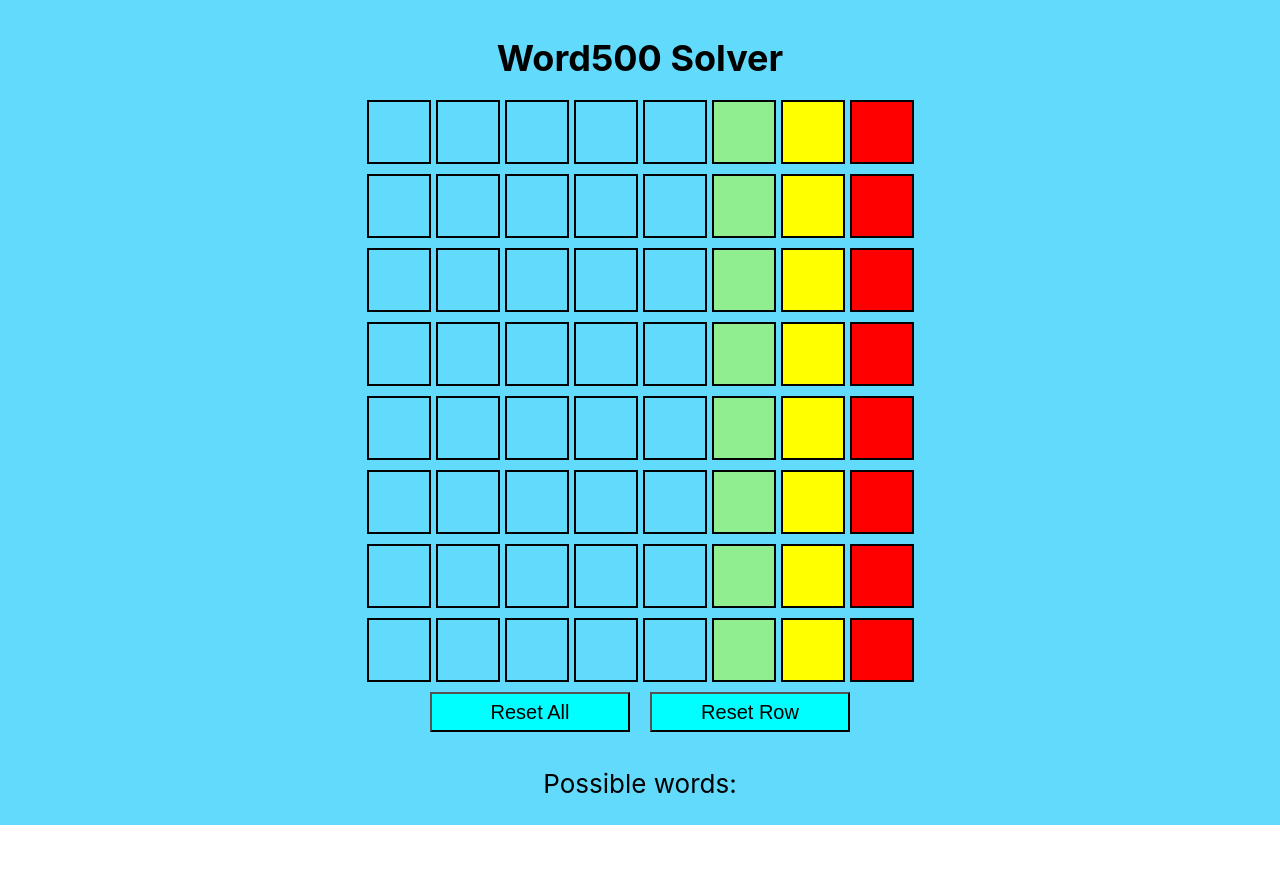
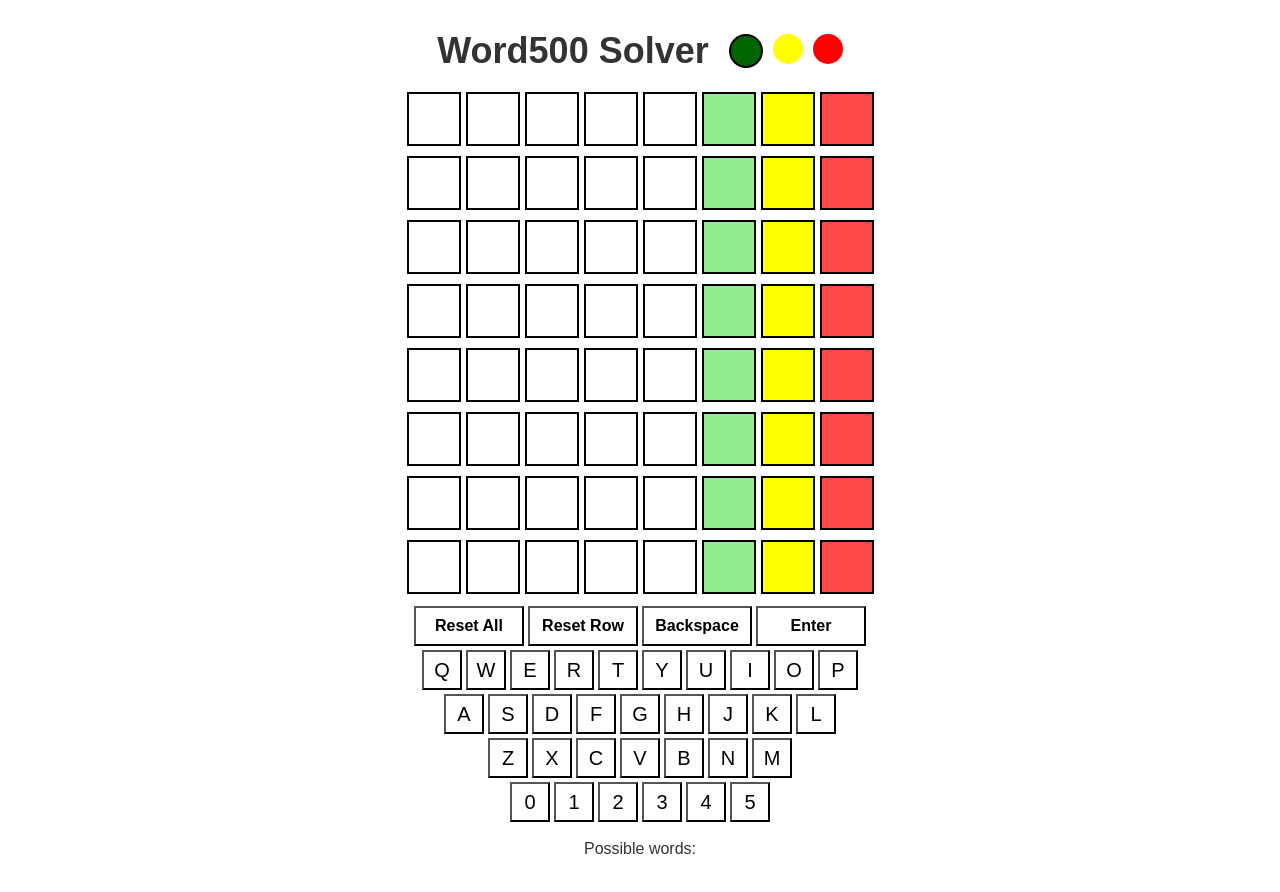
Before and after one commit to choobrendan/word500-solver, a React (Create React App) app: page / in a window 1280 px wide. Before the commit the page ends 825 px from the top, so only its background shows below. Built offline with nearby package versions, Linux system fonts and the light colour scheme.

Commit message:
A lot of stuff

```diff
--- a/src/Answers.jsx
+++ b/src/Answers.jsx
@@ -1,5 +1,5 @@
 import React, { useState, useEffect } from 'react';
-import words from './words.txt';
+
 
 const compareWords = (actualWord, guessedWord) => {
     let green = 0;
@@ -34,20 +34,12 @@ const compareWords = (actualWord, guessedWord) => {
     return { green, yellow, red };
 };
 
-const Answers = ({ guess }) => {
-    const [inputs, setInputs] = useState([]);
+const Answers = ({ guess, inputs }) => {
+
     const [possibleWords, setPossibleWords] = useState([]);
 
-    useEffect(() => {
-        fetch(words)
-            .then((r) => r.text())
-            .then(text => {
-                const wordList = text.split("\n");
-                setInputs(wordList);
-            })
-            .catch(error => console.error('Error fetching words:', error));
-    }, []); // Run only once when the component mounts
-
+    inputs=inputs.map(x => x.toLowerCase())
+    console.log(inputs)
     const guesses = guess.map(item => {
         const mergedLetters = item.slice(0, 5).join('').toLowerCase();
         const numbers = item.slice(5); // Get the remaining numbers (g, y, r)
--- a/src/App.css
+++ b/src/App.css
@@ -1,37 +1,46 @@
+/* App.css */
 .App {
   text-align: center;
+  padding: 20px;
 }
 
-.App-logo {
-  height: 40vmin;
-  pointer-events: none;
+.difficulty-selector {
+  display: flex;
+  justify-content: center;
+  gap: 10px;
+  margin-bottom: 20px;
 }
 
-@media (prefers-reduced-motion: no-preference) {
-  .App-logo {
-    animation: App-logo-spin infinite 20s linear;
-  }
+.circle {
+  width: 40px;
+  height: 40px;
+  border-radius: 50%;
+  cursor: pointer;
+  transition: background-color 0.3s ease;
 }
 
-.App-header {
-  background-color: #61dafb;
-  min-height: 100vh;
-  display: flex;
-  flex-direction: column;
-  align-items: center;
-  font-size: calc(10px + 2vmin);
-  color: black;
+.green {
+  background-color: #28a745;
 }
 
-.App-link {
-  color: #61dafb;
+.yellow {
+  background-color: #ffc107;
 }
 
-@keyframes App-logo-spin {
-  from {
-    transform: rotate(0deg);
-  }
-  to {
-    transform: rotate(360deg);
-  }
+.red {
+  background-color: #dc3545;
 }
+
+.active {
+  filter: brightness(1.2); /* Darken the active circle */
+}
+
+/* Optional: Styling for other parts of the app */
+p {
+  font-family: 'Arial', sans-serif;
+  color: #333;
+}
+
+.Board {
+  margin-top: 20px;
+}
--- a/src/App.jsx
+++ b/src/App.jsx
@@ -1,12 +1,54 @@
-import React, { useState } from 'react';
+import React, { useState, useEffect } from 'react';
 import './App.css';
-import Board from "./Board"
-
+import Board from "./Board";
+import words from './words.txt';
 
 function App() {
+  const [inputs, setInputs] = useState([]); // Original word list
+  const [filteredInputs, setFilteredInputs] = useState([]); // Filtered word list based on difficulty
+  const [guess, setGuess] = useState('');
+  const [difficulty, setDifficulty] = useState('green'); // Default difficulty
 
-  const [guess, setGuess] = useState('');
+  // Fetch the word list on component mount
+  useEffect(() => {
+    fetch(words)
+      .then((r) => r.text())
+      .then(text => {
+        const wordList = text.split("\n").map(word => word.trim().toUpperCase());
+        setInputs(wordList);
+        filterWords(wordList, difficulty); // Apply initial filter
+      })
+      .catch(error => console.error('Error fetching words:', error));
+  }, []);
 
+  // Filter words based on difficulty
+  const filterWords = (wordList, difficulty) => {
+    let filteredList = [...wordList];
+
+    if (difficulty === 'green') {
+      filteredList = wordList.filter(word => {
+        const hasRepeatingLetters = /(.).*\1/.test(word);
+        const hasRestrictedLetters = /[JXQZ]/.test(word);
+        return !hasRepeatingLetters && !hasRestrictedLetters;
+      });
+    } else if (difficulty === 'yellow') {
+      // Filter words with repeating letters only
+      filteredList = wordList.filter(word => !/(.).*\1/.test(word));
+    } else if (difficulty === 'red') {
+      // Use the original word list
+      filteredList = wordList;
+    }
+
+    setFilteredInputs(filteredList);
+  };
+
+  // Handle difficulty selection
+  const handleDifficultyChange = (selectedDifficulty) => {
+    setDifficulty(selectedDifficulty);
+    filterWords(inputs, selectedDifficulty); // Re-filter words
+  };
+
+  // Handle keyboard input
   const handleKeyDown = (event) => {
     if (event.key === 'Backspace') {
       setGuess(guess.slice(0, -1));
@@ -14,15 +56,55 @@ function App() {
       setGuess(guess + event.key.toUpperCase());
     }
   };
-
   return (
     <div className="App" tabIndex={0} onKeyDown={handleKeyDown}>
-      <header className="App-header">
-        <p style={{
-          fontSize: '36px', fontWeight: "bold", marginBottom: "10px"
-        }} >Word500 Solver</p>
-        <Board guess={guess} setGuess={setGuess} />
-      </header>
+      <div style={{display:"flex",justifyContent:"center",alignItems:"center"}}>
+      <p style={{ fontSize: '36px', fontWeight: "bold", marginBottom:"10px",marginTop:"10px" }}>Word500 Solver</p>
+
+      {/* Difficulty Selector */}
+      <div style={{ display: 'flex', justifyContent: 'center', gap: '10px', marginLeft: '20px' }}>
+        <div
+          style={{
+            width: '30px',
+            height: '30px',
+            borderRadius: '50%',
+            backgroundColor: difficulty === 'green' ? 'darkgreen' : 'green',
+            cursor: 'pointer',
+            border: difficulty === 'green' ? '2px solid black' : 'none',
+          }}
+          onClick={() => handleDifficultyChange('green')}
+          title="Green: No repeating letters, no J, X, Q, Z"
+        />
+        <div
+          style={{
+            width: '30px',
+            height: '30px',
+            borderRadius: '50%',
+            backgroundColor: difficulty === 'yellow' ? 'darkgoldenrod' : 'yellow',
+            cursor: 'pointer',
+            border: difficulty === 'yellow' ? '2px solid black' : 'none',
+          }}
+          onClick={() => handleDifficultyChange('yellow')}
+          title="Yellow: No repeating letters"
+        />
+        <div
+          style={{
+            width: '30px',
+            height: '30px',
+            borderRadius: '50%',
+            backgroundColor: difficulty === 'red' ? 'darkred' : 'red',
+            cursor: 'pointer',
+            border: difficulty === 'red' ? '2px solid black' : 'none',
+          }}
+          onClick={() => handleDifficultyChange('red')}
+          title="Red: No filters"
+        />
+      </div>
+      </div>
+      {/* Board Component */}
+      <div>
+        <Board guess={guess} inputs={filteredInputs} setGuess={setGuess} />
+      </div>
     </div>
   );
 }
--- a/src/Board.css
+++ b/src/Board.css
@@ -11,8 +11,8 @@
   }
 
   .tile {
-    width: 60px;
-    height: 60px;
+    width: 50px;
+    height: 50px;
     display: flex;
     align-items: center;
     justify-content: center;
@@ -24,8 +24,8 @@
 
   @media (max-width: 720px) {
     .tile {
-      width: 50px;
-      height: 50px;
+      width: 40px;
+      height: 40px;
       font-size: 25px;
     }
 
@@ -36,8 +36,8 @@
 
   @media (max-width: 480px) {
     .tile {
-      width: 35px;
-      height: 35px;
+      width: 30px;
+      height: 30px;
       font-size: 20px;
     }
 
@@ -55,17 +55,25 @@
     background-color: yellow;
   }
   .tile:nth-child(8) {
-    background-color: red;
+    background-color: rgb(255, 72, 72);
   }
   .reset-button{
     width: 100%;
 
   }
-  button{
-    width: 200px;
-    margin: 10px;
-    background-color: aqua;
+.reset{
+    width: 110px;
+    margin: 2px;
+    background-color: rgb(255, 255, 255);
+    height: 40px;
+    font-size: 16px;
+    font-weight: bold;
+  }
+  .keyboards{
+        width: 40px;
+    margin: 2px;
+    background-color: rgb(255, 255, 255);
     height: 40px;
     font-size: 20px;
-    border: ;
+
   }
--- a/src/Board.jsx
+++ b/src/Board.jsx
@@ -1,90 +1,71 @@
-import { useState, useEffect, useRef } from "react";
+import { useState, useEffect } from "react";
 import "./Board.css";
 import Answers from "./Answers";
 
-function Board() {
+const Board= ({ inputs }) => {
   const [board, setBoard] = useState(Array(8).fill('').map(() => Array(8).fill('')));
   const [currentRow, setCurrentRow] = useState(0);
   const [currentCol, setCurrentCol] = useState(0);
-  const inputRef = useRef(null); // Ref for the hidden input
 
   useEffect(() => {
     const handleKeyDown = (event) => {
-      if (currentRow >= 8) return; // Prevent input after 8 rows
-
-      const key = event.key;
-      // Check for input restrictions
-      if (currentCol < 5) {
-        // Allow letters only for the first 5 columns
-        if (/^[a-zA-Z]$/.test(key) && currentCol < 5) {
-          const newBoard = [...board];
-          newBoard[currentRow][currentCol] = key.toUpperCase();
-          setBoard(newBoard);
-          setCurrentCol(currentCol + 1);
-        }
-      } else if (currentCol >= 5 && currentCol < 8) {
-        // Allow numbers from 0-5 only for the last 3 columns
-        if (/^[0-5]$/.test(key) && currentCol < 8) {
-          const newBoard = [...board];
-          newBoard[currentRow][currentCol] = key;
-          setBoard(newBoard);
-          setCurrentCol(currentCol + 1);
-        }
-      }
-
-      // Handle Backspace
-      if (key === "Backspace" && currentCol > 0) {
-        const newBoard = [...board];
-        newBoard[currentRow][currentCol - 1] = "";
-        setBoard(newBoard);
-        setCurrentCol(currentCol - 1);
-      }
-
-      // Handle Enter
-      if (key === "Enter" && (currentCol === 5 || currentCol === 8)) {
-        setCurrentRow(currentRow + 1);
-        setCurrentCol(0);
-      }
+      handleInput(event.key);
     };
 
     window.addEventListener("keydown", handleKeyDown);
     return () => window.removeEventListener("keydown", handleKeyDown);
   }, [board, currentRow, currentCol]);
 
-  // Touch event handler for mobile support
+  const handleInput = (key) => {
+    if (currentRow >= 8) return;
+    if (currentCol < 5 && /^[a-zA-Z]$/.test(key)) {
+      const newBoard = [...board];
+      newBoard[currentRow][currentCol] = key.toUpperCase();
+      setBoard(newBoard);
+      setCurrentCol(currentCol + 1);
+    } else if (currentCol >= 5 && currentCol < 8 && /^[0-5]$/.test(key)) {
+      const newBoard = [...board];
+      newBoard[currentRow][currentCol] = key;
+      setBoard(newBoard);
+      setCurrentCol(currentCol + 1);
+    } else if (key === "Backspace" && currentCol > 0) {
+      const newBoard = [...board];
+      newBoard[currentRow][currentCol - 1] = "";
+      setBoard(newBoard);
+      setCurrentCol(currentCol - 1);
+    } else if (key === "Enter" && (currentCol === 5 || currentCol === 8)) {
+      setCurrentRow(currentRow + 1);
+      setCurrentCol(0);
+    }
+  };
+
   const handleTileTouch = (rowIndex, colIndex) => {
-    if (currentRow === rowIndex && currentCol === colIndex) return; // Prevent focusing if it's the same tile
     setCurrentRow(rowIndex);
     setCurrentCol(colIndex);
-    setTimeout(() => inputRef.current.focus(), 100); // Focus with delay
   };
 
-  // Reset the entire board to initial state
   const resetBoard = () => {
     setBoard(Array(8).fill('').map(() => Array(8).fill('')));
     setCurrentRow(0);
     setCurrentCol(0);
   };
 
-  // Reset only the current row
   const resetRow = () => {
     const newBoard = [...board];
-    newBoard[currentRow] = Array(8).fill(''); // Reset the current row
+    newBoard[currentRow] = Array(8).fill('');
     setBoard(newBoard);
-    setCurrentCol(0); // Reset column to the first one
+    setCurrentCol(0);
   };
+
+  const keyboardRows = [
+    "QWERTYUIOP",
+    "ASDFGHJKL",
+    "ZXCVBNM",
+    "012345",
+  ];
 
   return (
     <div className="board-container">
-      {/* Hidden input to trigger mobile keyboard */}
-      <input
-        ref={inputRef}
-        type="text"
-        style={{ position: "absolute", top: "-1000px" }} // Hide the input off-screen
-        value={board[currentRow][currentCol]} // Ensure input value is tied to state
-        onBlur={() => inputRef.current.focus()} // Keep the input focused
-      />
-
       <div className="board">
         {board.map((row, i) => (
           <div key={i} className="row">
@@ -100,14 +81,25 @@ function Board() {
             ))}
           </div>
         ))}
+        <div className="reset-buttons">
+          <button class="reset" onClick={resetBoard}>Reset All</button>
+          <button class="reset" onClick={resetRow}>Reset Row</button>
+          <button class="reset" onClick={() => handleInput("Backspace")}>Backspace</button>
+          <button class="reset" onClick={() => handleInput("Enter")}>Enter</button>
+        </div>
       </div>
 
-      <div className="reset-buttons">
-        <button onClick={resetBoard}>Reset All</button>
-        <button onClick={resetRow}>Reset Row</button>
+      <div className="keyboard">
+        {keyboardRows.map((row, rowIndex) => (
+          <div key={rowIndex} className="keyboard-row">
+            {row.split('').map((key) => (
+              <button class="keyboards" key={key} onClick={() => handleInput(key)}>{key}</button>
+            ))}
+          </div>
+        ))}
       </div>
 
-      <Answers guess={board} />
+      <Answers inputs={inputs}  guess={board} />
     </div>
   );
 }
```
